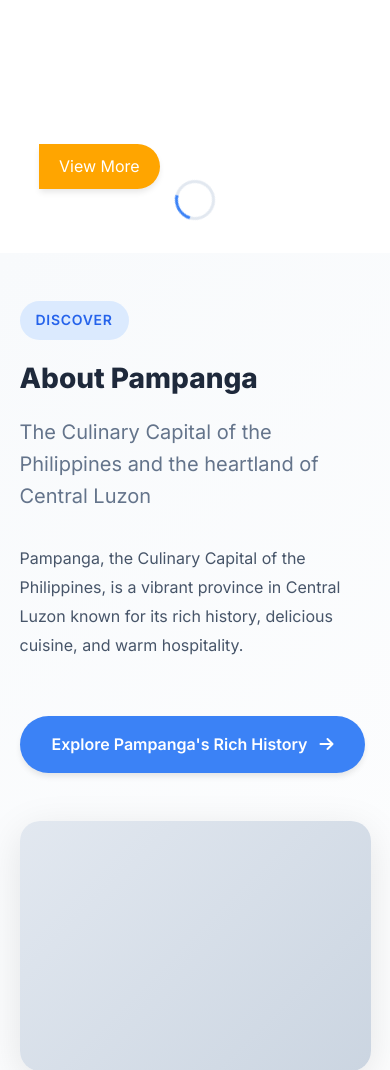
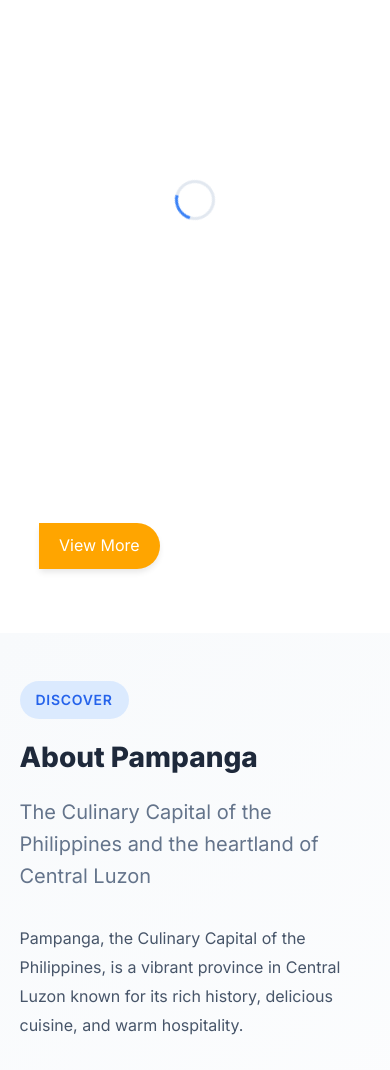
Before and after one commit to ITBS-Frontend/GOV-NANAY-PINEDA, a PHP site: page / in a window 390 px wide. Shown: the part 60-1130 px from the top of the page. Run offline with PHP 8.4, Linux system fonts and the light colour scheme.

Commit message:
update style css

```diff
--- a/css/style.css
+++ b/css/style.css
@@ -1606,7 +1606,11 @@ section{
     }
 
     .hero-section{
-        height: 30vh;
+        height: 75vh;
+    }
+
+    .slide-text{
+        justify-content: start;
     }
 
     .slide-picture{
```
